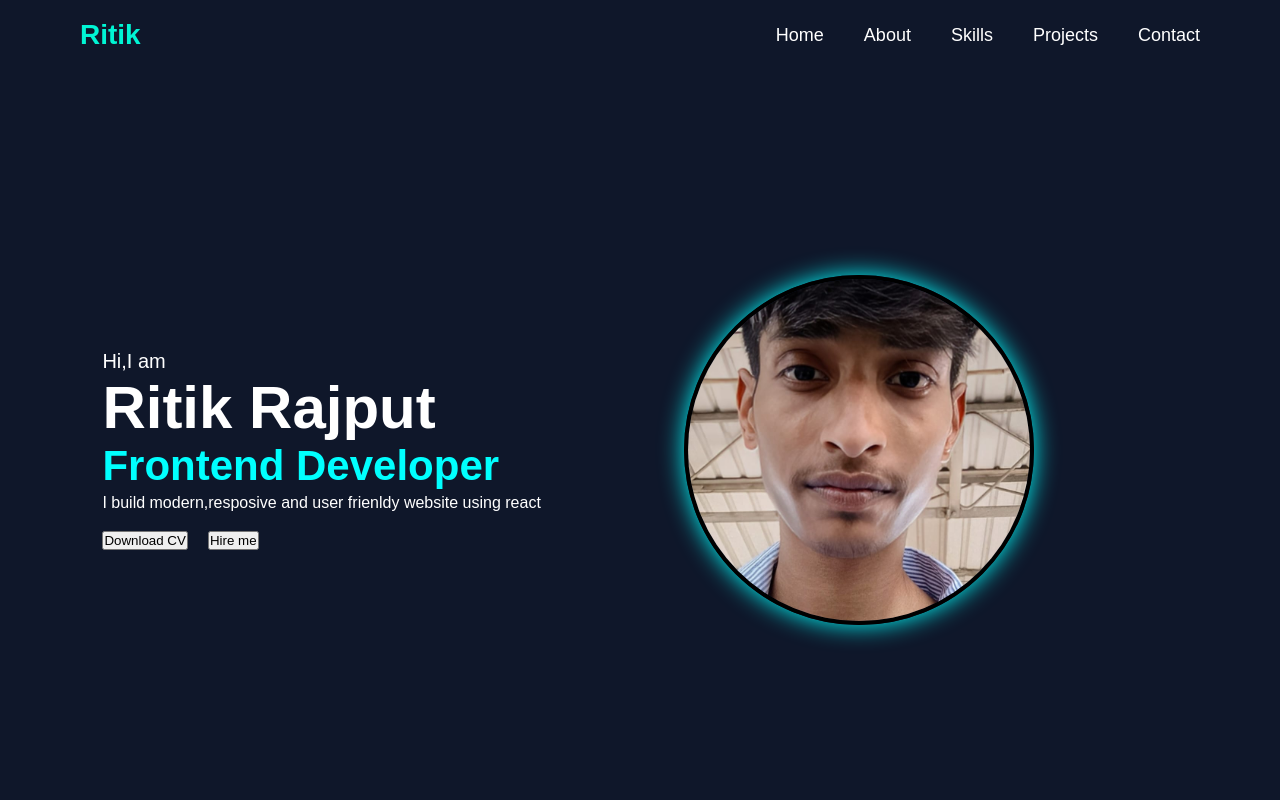
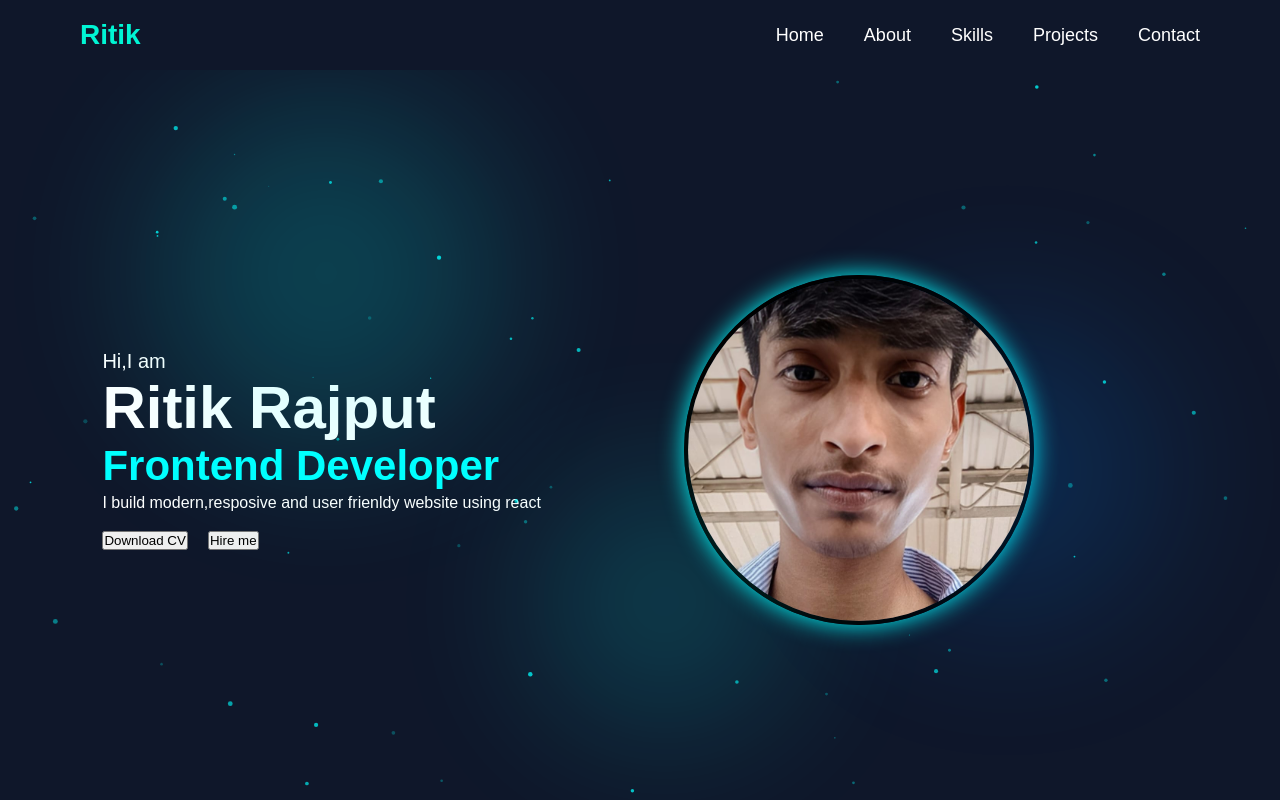
Before and after one commit to Ritik-ai-engg/Ritik-dev-portfolio, a React (Vite) app in the folder my-portfolio/: page / in a window 1280 px wide. Shown: the top 800 px of the page. Built offline with nearby package versions, Linux system fonts and the light colour scheme.

Commit message:
backhround animation updation

```diff
--- a/my-portfolio/src/App.jsx
+++ b/my-portfolio/src/App.jsx
@@ -6,7 +6,7 @@ import Projects from"./components/Projects";
 import Education from"./components/Education";
 import Contact from"./components/Contact";
 import Footer from"./components/Footer";
-
+import BackgroundAnimation from "./components/background";
 function App() {
   return (
     <>
@@ -18,6 +18,7 @@ function App() {
      <Education/>
      <Contact/>
      <Footer/>
+    <BackgroundAnimation />
     </>
   );
 }
--- /dev/null
+++ b/my-portfolio/src/components/background.jsx
@@ -0,0 +1,135 @@
+import"../css/background.css";
+import { useEffect, useRef } from "react";
+
+
+function BackgroundAnimation() {
+  const canvasRef = useRef(null);
+
+  useEffect(() => {
+    const canvas = canvasRef.current;
+    const ctx = canvas.getContext("2d");
+
+    let particles = [];
+    let animationFrame;
+
+    const mouse = {
+      x: null,
+      y: null,
+      radius: 120,
+    };
+
+    // Canvas ko screen ke according set karna
+    const resizeCanvas = () => {
+      canvas.width = window.innerWidth;
+      canvas.height = window.innerHeight;
+    };
+
+    resizeCanvas();
+    window.addEventListener("resize", resizeCanvas);
+
+    // Mouse position
+    const handleMouseMove = (e) => {
+      mouse.x = e.clientX;
+      mouse.y = e.clientY;
+    };
+
+    const handleMouseLeave = () => {
+      mouse.x = null;
+      mouse.y = null;
+    };
+
+    window.addEventListener("mousemove", handleMouseMove);
+    window.addEventListener("mouseleave", handleMouseLeave);
+
+    // Particle create
+    const createParticles = () => {
+      particles = [];
+
+      const particleCount = Math.min(
+        100,
+        Math.floor((window.innerWidth * window.innerHeight) / 14000)
+      );
+
+      for (let i = 0; i < particleCount; i++) {
+        particles.push({
+          x: Math.random() * canvas.width,
+          y: Math.random() * canvas.height,
+          size: Math.random() * 2 + 0.5,
+          speedX: (Math.random() - 0.5) * 0.4,
+          speedY: (Math.random() - 0.5) * 0.4,
+          opacity: Math.random() * 0.6 + 0.2,
+        });
+      }
+    };
+
+    createParticles();
+
+    // Animation
+    const animate = () => {
+      ctx.clearRect(0, 0, canvas.width, canvas.height);
+
+      particles.forEach((particle) => {
+        particle.x += particle.speedX;
+        particle.y += particle.speedY;
+
+        // Screen ke bahar jaane par wapas
+        if (particle.x < 0) particle.x = canvas.width;
+        if (particle.x > canvas.width) particle.x = 0;
+
+        if (particle.y < 0) particle.y = canvas.height;
+        if (particle.y > canvas.height) particle.y = 0;
+
+        // Mouse interaction
+        if (mouse.x !== null && mouse.y !== null) {
+          const dx = mouse.x - particle.x;
+          const dy = mouse.y - particle.y;
+          const distance = Math.sqrt(dx * dx + dy * dy);
+
+          if (distance < mouse.radius) {
+            const force = (mouse.radius - distance) / mouse.radius;
+
+            particle.x -= (dx / distance) * force * 1.5;
+            particle.y -= (dy / distance) * force * 1.5;
+          }
+        }
+
+        // Particle draw
+        ctx.beginPath();
+        ctx.arc(
+          particle.x,
+          particle.y,
+          particle.size,
+          0,
+          Math.PI * 2
+        );
+
+        ctx.fillStyle = `rgba(0, 255, 255, ${particle.opacity})`;
+        ctx.fill();
+      });
+
+      animationFrame = requestAnimationFrame(animate);
+    };
+
+    animate();
+
+    // Cleanup
+    return () => {
+      cancelAnimationFrame(animationFrame);
+      window.removeEventListener("resize", resizeCanvas);
+      window.removeEventListener("mousemove", handleMouseMove);
+      window.removeEventListener("mouseleave", handleMouseLeave);
+    };
+  }, []);
+
+  return (
+    <div className="background-animation">
+      <div className="glow-orb orb-one"></div>
+      <div className="glow-orb orb-two"></div>
+      <div className="glow-orb orb-three"></div>
+
+      <canvas ref={canvasRef}></canvas>
+    </div>
+  );
+}
+
+export default BackgroundAnimation;
--- a/my-portfolio/src/css/about.css
+++ b/my-portfolio/src/css/about.css
@@ -35,6 +35,8 @@
     object-fit: cover;
     object-position: center 25%;
     display: block;
+    position: relative;
+    z-index: 5;
 }
 
 /*---------------text----------*/
--- /dev/null
+++ b/my-portfolio/src/css/background.css
@@ -0,0 +1,129 @@
+.background-animation {
+  position: fixed;
+  top: 0;
+  left: 0;
+  width: 100%;
+  height: 100vh;
+
+  overflow: hidden;
+  pointer-events: none;
+
+  z-index: 0;
+}
+
+.background-animation canvas {
+  position: absolute;
+  top: 0;
+  left: 0;
+
+  width: 100%;
+  height: 100%;
+}
+
+/* Glowing Orbs */
+
+.glow-orb {
+  position: absolute;
+  border-radius: 50%;
+
+  filter: blur(80px);
+  opacity: 0.18;
+}
+
+/* First orb */
+
+.orb-one {
+  width: 350px;
+  height: 350px;
+
+  background: cyan;
+
+  top: 5%;
+  left: 5%;
+
+  animation: moveOrbOne 12s ease-in-out infinite alternate;
+}
+
+/* Second orb */
+
+.orb-two {
+  width: 300px;
+  height: 300px;
+
+  background: #0088ff;
+
+  top: 45%;
+  right: 5%;
+
+  animation: moveOrbTwo 15s ease-in-out infinite alternate;
+}
+
+/* Third orb */
+
+.orb-three {
+  width: 250px;
+  height: 250px;
+
+  background: #00ffff;
+
+  bottom: 5%;
+  left: 40%;
+
+  animation: moveOrbThree 18s ease-in-out infinite alternate;
+}
+
+/* Orb animations */
+
+@keyframes moveOrbOne {
+  from {
+    transform: translate(0, 0);
+  }
+
+  to {
+    transform: translate(150px, 100px);
+  }
+}
+
+@keyframes moveOrbTwo {
+  from {
+    transform: translate(0, 0);
+  }
+
+  to {
+    transform: translate(-150px, -100px);
+  }
+}
+
+@keyframes moveOrbThree {
+  from {
+    transform: translate(0, 0);
+  }
+
+  to {
+    transform: translate(100px, -120px);
+  }
+}
+
+/* Mobile */
+
+@media (max-width: 600px) {
+  .glow-orb {
+    filter: blur(60px);
+    opacity: 0.12;
+  }
+
+  .orb-one {
+    width: 220px;
+    height: 220px;
+  }
+
+  .orb-two {
+    width: 200px;
+    height: 200px;
+  }
+
+  .orb-three {
+    width: 180px;
+    height: 180px;
+  }
+}
--- a/my-portfolio/src/css/hero.css
+++ b/my-portfolio/src/css/hero.css
@@ -60,6 +60,8 @@
    object-position: center 25%;
    display: block;
    border-radius: 50%;
+   position: relative;
+  z-index: 5;
 }
 @media(max-width:768px){
    .hero{
```
